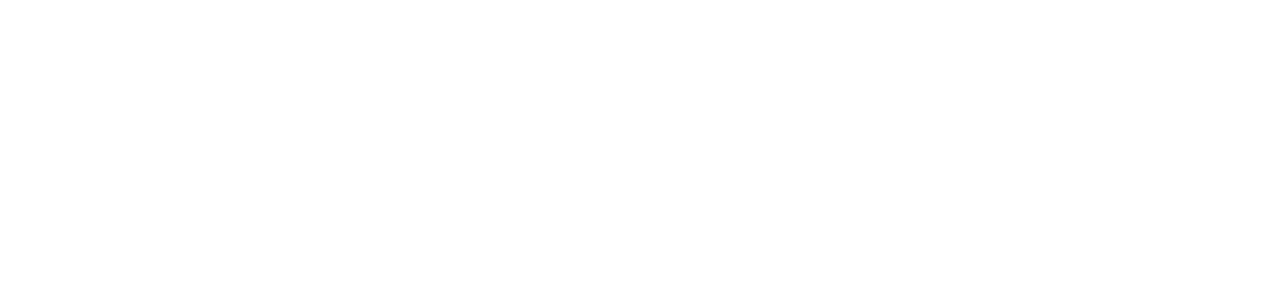
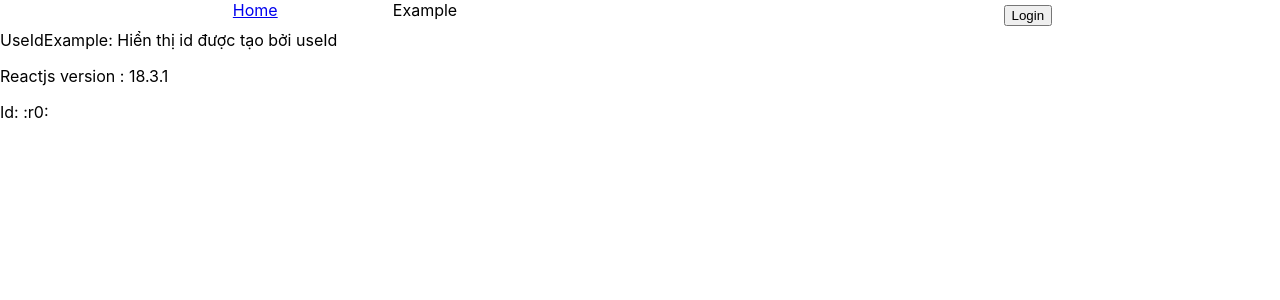
Before and after one commit to kane-nguyen-goldenowl/hook-example, a React (Create React App) app: page /use-id in a window 1280 px wide. Before the commit this address had no page. Shown: the top 300 px of the page. Built offline with nearby package versions, Linux system fonts and the light colour scheme.

Commit message:
useId example

```diff
--- a/src/App.js
+++ b/src/App.js
@@ -17,6 +17,7 @@
 import UseTransitionExample from './screens/UseTransitionExample';
 import UseDeferredValueExample from './screens/UseDeferredValueExample';
 import UseSyncExternalStoreExample from './screens/UseSyncExternalStoreExample';
+import UseIdExample from './screens/UseIdExample';
 
 import {
   LocaleProvider
@@ -57,6 +58,8 @@
             </Route>
             <Route path="use-sync-external-store" element={<UseSyncExternalStoreExample />}>
             </Route>
+            <Route path="use-id" element={<UseIdExample />}>
+            </Route>
           </Routes>
         </AuthProvider>
       </LocaleProvider>
--- a/src/components/Nav/index.js
+++ b/src/components/Nav/index.js
@@ -63,6 +63,9 @@
                         <li>
                             <Link to="/use-sync-external-store">Use Sync External Store</Link>
                         </li>
+                        <li>
+                            <Link to="/use-id">Use Id</Link>
+                        </li>
                     </ul>
                 </li>
             </ul>
--- /dev/null
+++ b/src/screens/UseIdExample/index.js
@@ -0,0 +1,26 @@
+import React, {
+    version,
+    useId
+} from 'react';
+import Nav from '../../components/Nav';
+
+function UseIdExample() {
+    const ID = useId(5);
+
+    return (
+        <React.Fragment>
+            <Nav />
+            <div>
+                <div>
+                    UseIdExample: Hiển thị id được tạo bởi useId
+                </div>
+            </div>
+            <div>
+                <p> Reactjs version : {version} </p>
+                <p> Id: {ID}</p>
+            </div>
+        </React.Fragment>
+    );
+}
+
+export default UseIdExample;
```
